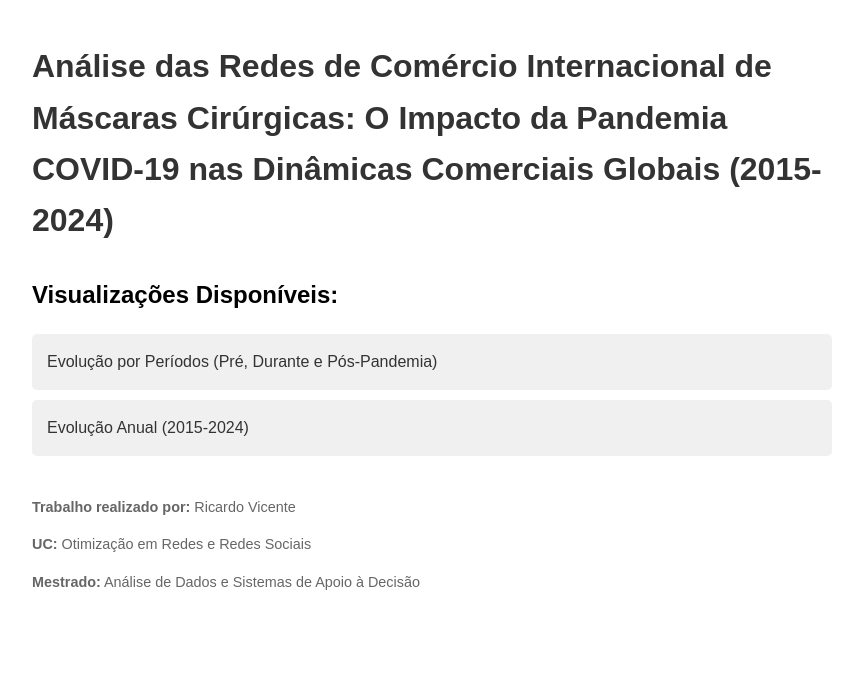
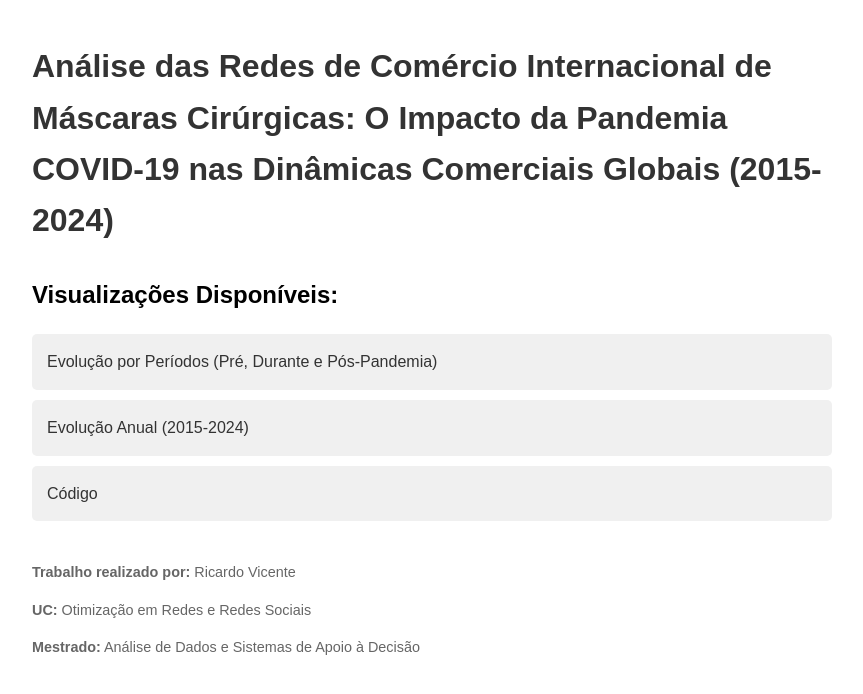
Before and after one commit to R-Vicente/redes, a plain HTML site: page index.html in a window 1280 px wide. Shown: the whole page, without its empty margins (208-1071 px from the left). Drawn offline with Linux system fonts and the light colour scheme.

Commit message:
Update index.html

```diff
--- a/index.html
+++ b/index.html
@@ -45,6 +45,7 @@
         <h2>Visualizações Disponíveis:</h2>
         <a href="evolucao_redes_mascaras_periodos.html">Evolução por Períodos (Pré, Durante e Pós-Pandemia)</a>
         <a href="evolucao_redes_mascaras_anual.html">Evolução Anual  (2015-2024)</a>
+        <a href="code.html">Código</a>
     </div>
 
     <div class="info">
```
